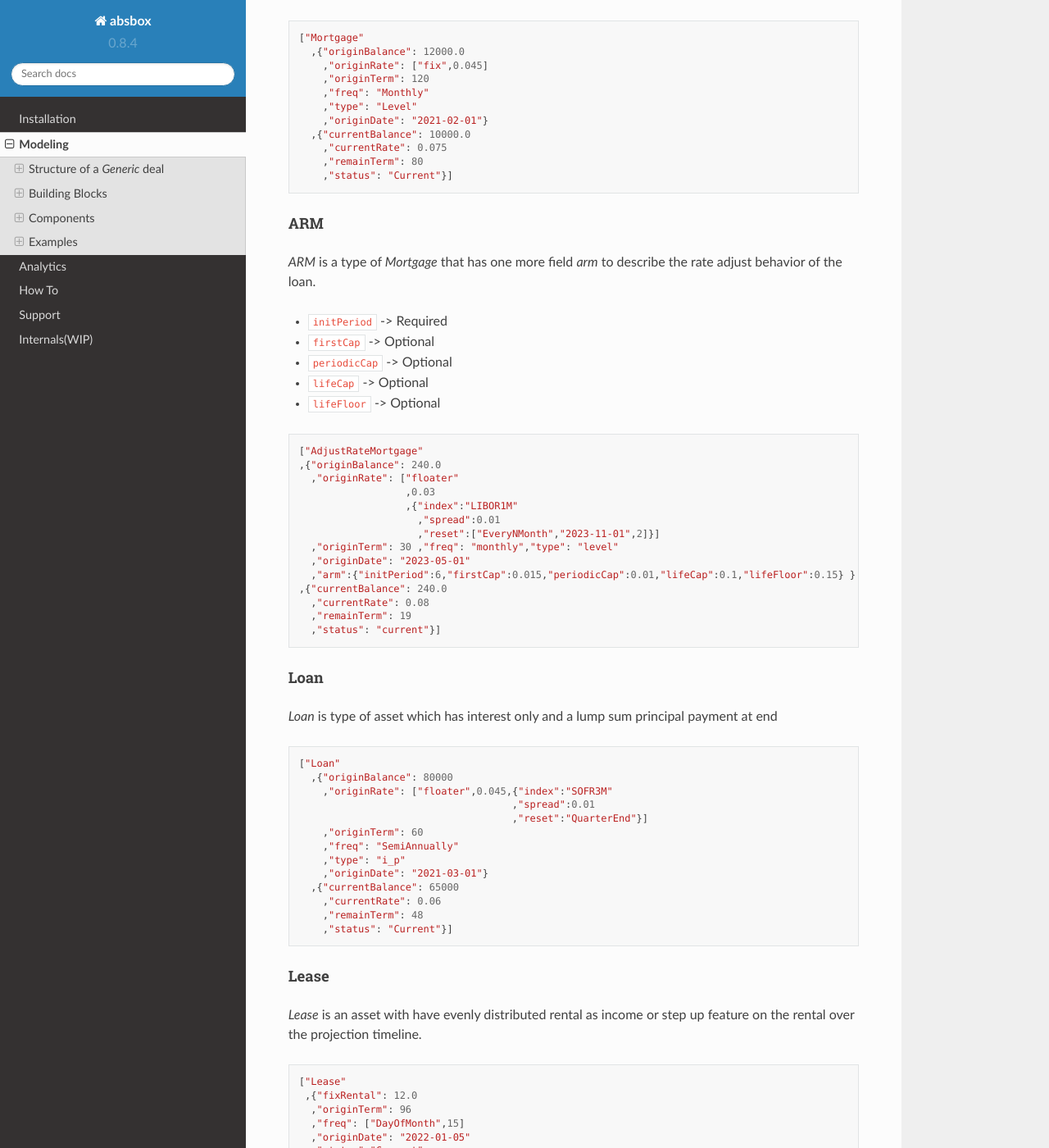
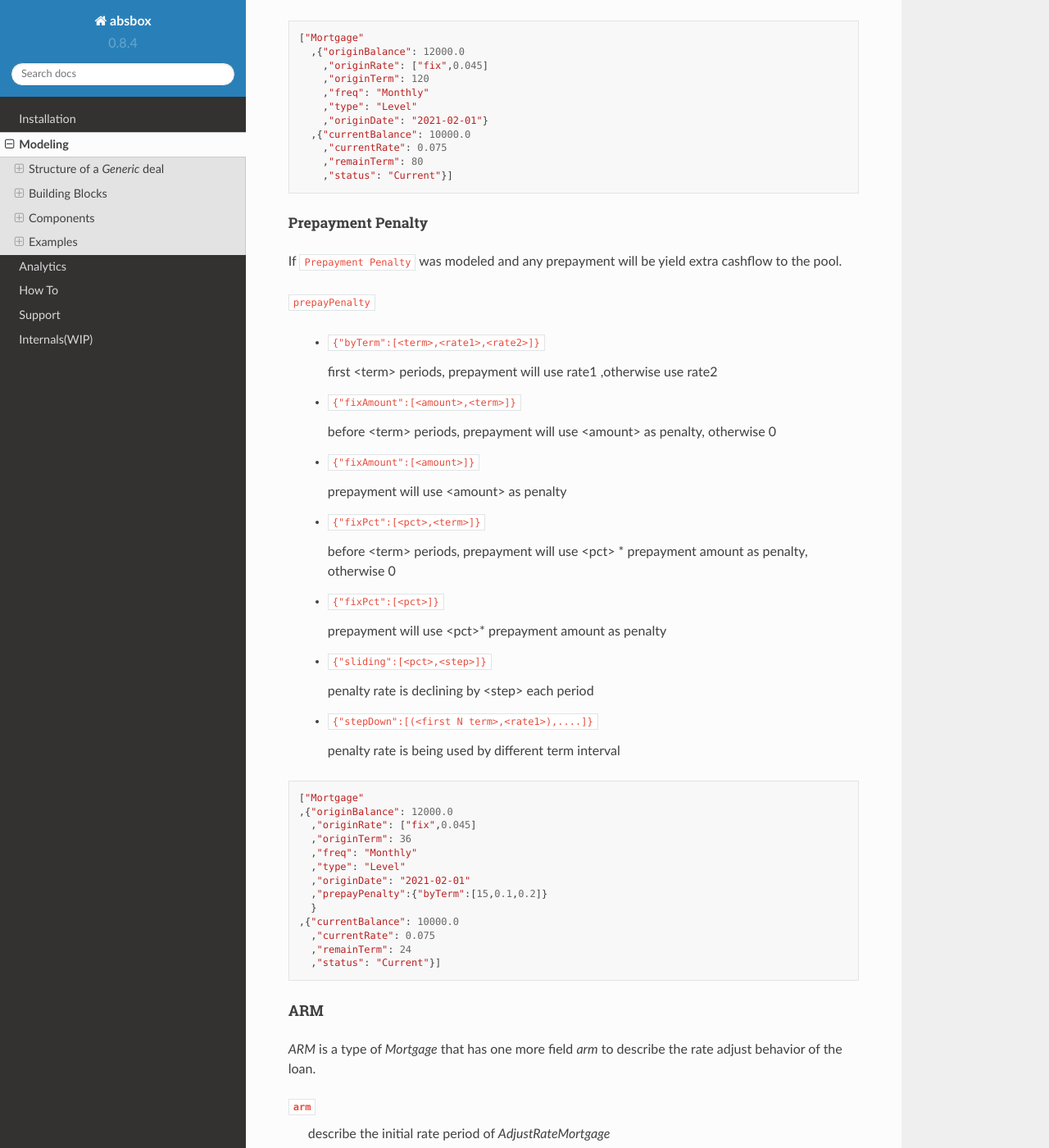
Before and after one commit to yellowbean/absbox-doc, a Sphinx documentation site: the page built from docs/source/modeling.rst, in a window 1280 px wide and 1400 px high, scrolled down 13658 px. Shown: the whole window at 82% size. Built offline with Sphinx 7.4.7 and the Read the Docs theme 2.0.0, drawn with Linux system fonts in a browser that asks for light colours; some of the changed text lies outside the part shown.

```diff
--- a/docs/source/index.rst
+++ b/docs/source/index.rst
@@ -9,7 +9,7 @@ Welcome to  AbsBox Documentation!
 **AbsBox** is a python based library which pertains to structured product analytics.
 
 * By adopting `Data-Driven` way to build cashflow models, it's easy to pull factual data from database/local files to build cashflow models.
-* By adopting using resuable components, it flattens the learning curve to build cashflow models in ABS/MBS space.
+* By adopting using resuable components, it flattens the learning curve to build cashflow models .
 * Being capable of modeling deal via a natureal & structural language way.
 
     - designed to perform investment analytics
@@ -19,8 +19,8 @@ Welcome to  AbsBox Documentation!
       - view the projected pool and bond cashflow , pricing the cashflow to get IRR / WAL / Duration and PV
     - or structuring ( pool selection/waterfall design/bond pricing) by
 
-      - swaping different pool/liability plans
-      - to view the projected pool and bond cashflow from these plan
+      - swapping different pool/liability plans
+      - to view the projected pool and bond cashflow from these plans
       - pick the best plan
     - using ``RESTful`` service, easy to integration (Docker is ready)
 
--- a/docs/source/modeling.rst
+++ b/docs/source/modeling.rst
@@ -638,16 +638,63 @@ Mortgage
       ,"remainTerm": 80
       ,"status": "Current"}]
 
+Prepayment Penalty
+""""""""""""""""""""""
+If ``Prepayment Penalty`` was modeled and any prepayment will be yield extra cashflow to the pool.
+
+``prepayPenalty``
+
+  * ``{"byTerm":[<term>,<rate1>,<rate2>]}``
+
+    first <term> periods, prepayment will use rate1 ,otherwise use rate2
+  * ``{"fixAmount":[<amount>,<term>]}``
+
+    before <term> periods, prepayment will use <amount> as penalty, otherwise 0
+  * ``{"fixAmount":[<amount>]}``
+
+    prepayment will use <amount> as penalty
+  * ``{"fixPct":[<pct>,<term>]}``
+
+    before <term> periods, prepayment will use <pct> * prepayment amount as penalty, otherwise 0
+  * ``{"fixPct":[<pct>]}``
+
+    prepayment will use <pct>* prepayment amount as penalty
+  * ``{"sliding":[<pct>,<step>]}``
+
+    penalty rate is declining by <step>  each period
+  * ``{"stepDown":[(<first N term>,<rate1>),....]}``
+
+    penalty rate is being used by different term interval
+.. code-block:: python
+
+  ["Mortgage"
+  ,{"originBalance": 12000.0
+    ,"originRate": ["fix",0.045]
+    ,"originTerm": 36
+    ,"freq": "Monthly"
+    ,"type": "Level"
+    ,"originDate": "2021-02-01"
+    ,"prepayPenalty":{"byTerm":[15,0.1,0.2]}
+    }
+  ,{"currentBalance": 10000.0
+    ,"currentRate": 0.075
+    ,"remainTerm": 24
+    ,"status": "Current"}]
+
+
 ARM
 ^^^^^^^^
 
 `ARM` is a type of `Mortgage` that has one more field `arm` to describe the rate adjust behavior of the loan.
 
-* ``initPeriod`` -> Required
-* ``firstCap`` -> Optional
-* ``periodicCap`` -> Optional
-* ``lifeCap`` -> Optional
-* ``lifeFloor`` -> Optional
+``arm``
+  describe the initial rate period of `AdjustRateMortgage`
+
+  * ``initPeriod`` -> Required
+  * ``firstCap`` -> Optional
+  * ``periodicCap`` -> Optional
+  * ``lifeCap`` -> Optional
+  * ``lifeFloor`` -> Optional
 
 
 .. code-block:: python
@@ -673,8 +720,12 @@ Loan
 `Loan` is type of asset which has interest only and a lump sum principal payment at end
 
 
-.. code-block:: python
-
+``type``
+
+  * ``i_p`` : interest only in all periods,the principal balance repayment at last term
+  * ``schedule`` : principal repayment schdule
+
+.. code-block:: python
 
   ["Loan"
     ,{"originBalance": 80000
@@ -690,10 +741,37 @@ Loan
       ,"remainTerm": 48
       ,"status": "Current"}]
 
+Schedule Repayment
+""""""""""""""""""""
+
+.. versionadded:: 0.22
+
+.. code-block:: python
+
+  ["Loan"
+  ,{"originBalance": 80000
+    ,"originRate": ["floater",0.045,{"index":"SOFR3M"
+                                    ,"spread":0.01
+                                    ,"reset":"QuarterEnd"}]
+    ,"originTerm": 3
+    ,"freq": "SemiAnnually"
+    ,"type": ("Schedule",[["2021-10-10",0.2]
+                          ,["2022-01-10",0.3]
+                          ,["2022-10-10",0.1]
+                          ])
+    ,"originDate": "2021-03-01"}
+  ,{"currentBalance": 65000
+    ,"currentRate": 0.06
+    ,"remainTerm": 3
+    ,"status": "Current"}]
+
+
 Lease
 ^^^^^^^^^
 
 `Lease` is an asset with have evenly distributed rental as income or step up feature on the rental over the projection timeline.
+
+
 
 .. code-block:: python
 
@@ -1214,6 +1292,7 @@ PayFee
     * supported by mix
 
       *  ``["multiSupport" ,["account","accountName1"] ,["facility","liquidity provider name"] ,["account","accountName2"]]``
+
 Calc Fee and Pay
   calculate the due balance of a fee and pay it till due balance is 0
 
@@ -1395,7 +1474,9 @@ There are two types of `Conditional Action`, which are same in with "IF" / "IF-E
 Inspect Variables during waterfall
 ^^^^^^^^^^^^^^^^^^^^^^^^^^^^^^^^^^^^^
 
-this action will query the <Formula> and tag with <Comment> save to result.
+.. versionadded:: 0.22
+
+this action will query the :ref:`Formula` and tag with <Comment>("optional string") save to result.
 To read the result, please refer to :ref:`View Variables In Waterfall`
 
 syntax
```
Also changed, not shown: other parts of docs/source/modeling.rst (+5 -0 lines), docs/source/analytics.rst (+47 -46 lines), docs/source/howto.rst (+26 -1 lines).
